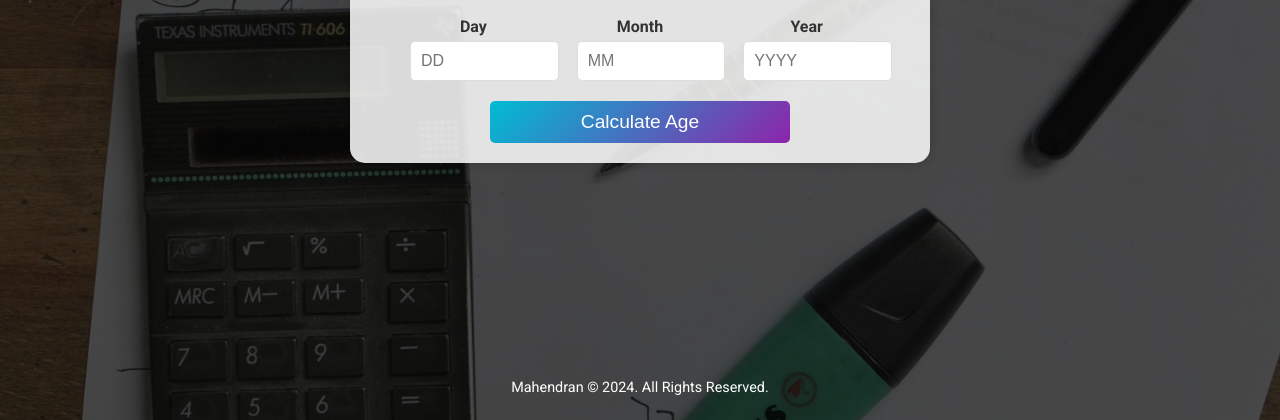
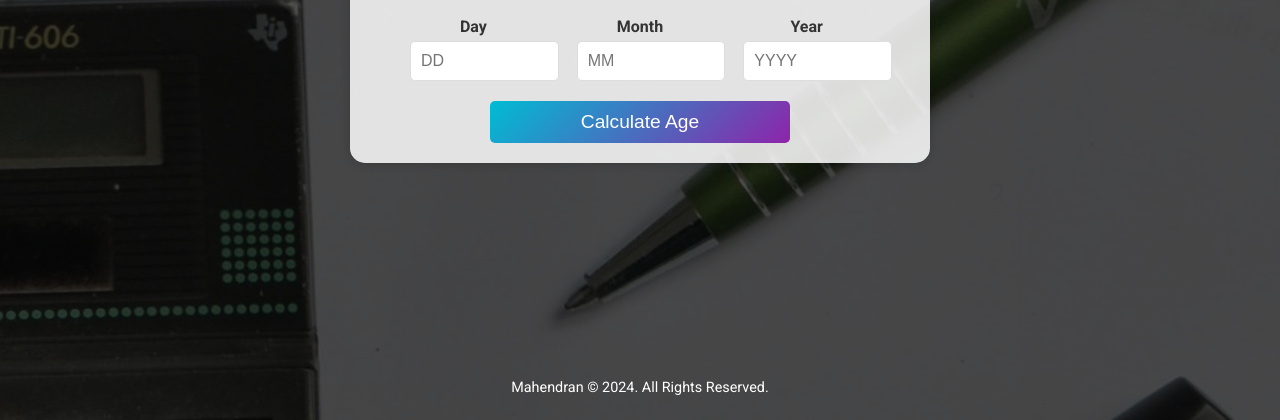
Before and after one commit to mahendran-programmer/Age-Calculator, a plain HTML site: page index.html in a window 1280 px wide. Shown: the part 380-800 px from the top of the page. Drawn offline with Linux system fonts and the light colour scheme.

Commit message:
issue fixing

```diff
--- a/index.html
+++ b/index.html
@@ -8,6 +8,11 @@
 
     <link rel="stylesheet" href="styles/index.css">
     <link rel="stylesheet" href="https://fonts.googleapis.com/css2?family=Roboto:wght@400;700&display=swap">
+    <style>
+        body{
+            background: url('./images/pexels-skylar-kang-6368833.jpg') no-repeat center center fixed;
+        }
+    </style>
 </head>
 <body>
     <div class="overlay"></div>
--- a/styles/index.css
+++ b/styles/index.css
@@ -13,10 +13,10 @@ body {
     justify-content: center;
     align-items: center;
     overflow: hidden;
-    background: url('../pexels-skylar-kang-6368833.jpg') no-repeat center center fixed;
-
+    /* background: url('../pexels-skylar-kang-6368833.jpg') no-repeat center center fixed; */
     background-size: cover;
-    position: relative; /* Ensure the position is relative to handle overlay */
+    position: relative; /* Ensure the position is r
+    elative to handle overlay */
 }
 
 .overlay {
```
